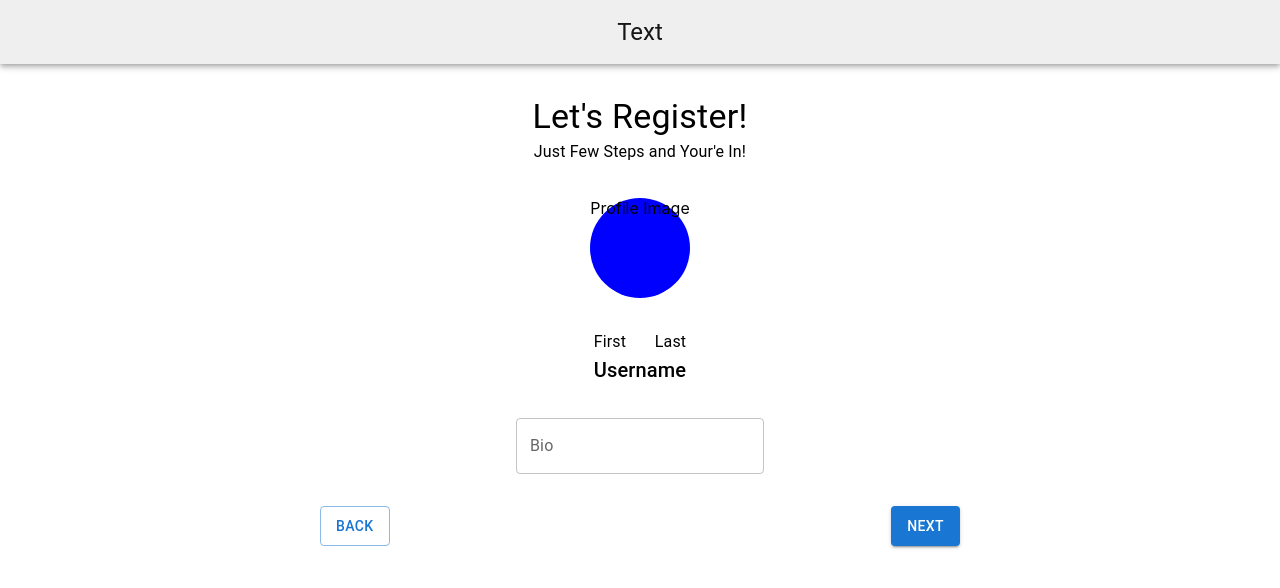
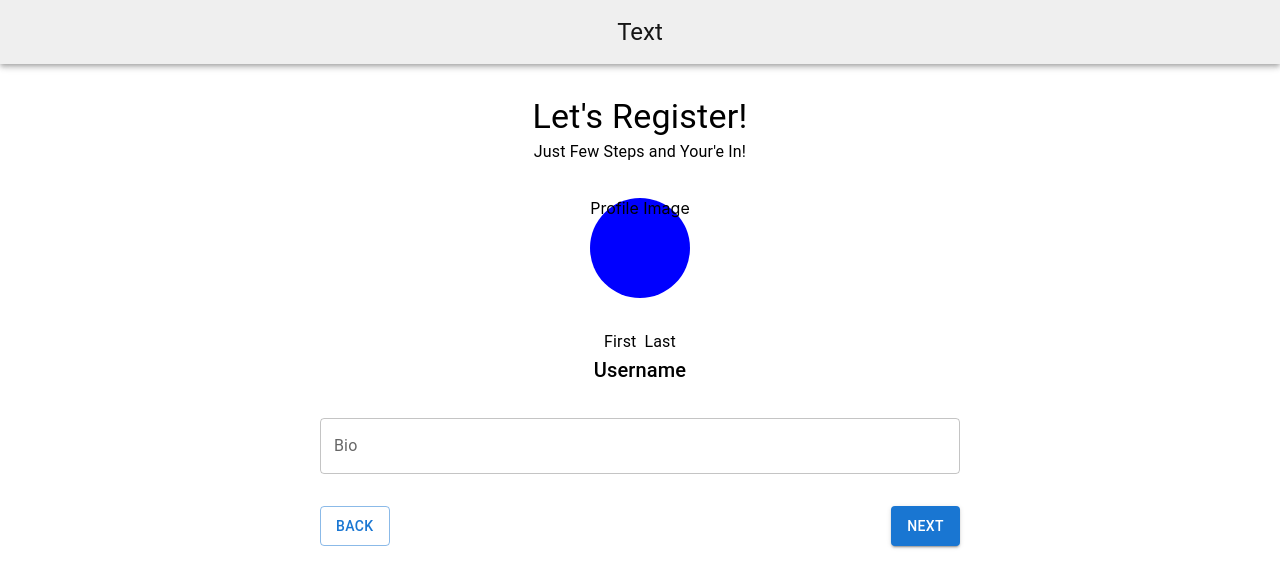
Before and after one commit to AvishayDev/Instagram, a React (Create React App) app in the folder frontend/: page /register/3 in a window 1280 px wide. Shown: the top 588 px of the page. Built offline with nearby package versions, Linux system fonts and the light colour scheme.

Commit message:
fix ui bug in register

```diff
--- a/frontend/src/pages/Register/RegisterStep3.tsx
+++ b/frontend/src/pages/Register/RegisterStep3.tsx
@@ -5,7 +5,7 @@ import { TextareaAutosize } from '@mui/base';
 
 function RegisterStep3() {
     return (
-        <Stack spacing={4} sx={{width:'50vw', alignItems:'center'}}>
+        <Stack spacing={4} sx={{width:'50vw'}}>
 
             <Box
                 component='div'
@@ -13,13 +13,14 @@ function RegisterStep3() {
                     width:'100px',
                     height:'100px',
                     bgcolor:'blue',
-                    borderRadius:'100%'
+                    borderRadius:'100%',
+                    alignSelf:'center'
                     }}>
                     Profile Image
             </Box>
 
             <Box>
-                <Stack direction='row' sx={{justifyContent:'space-between'}}>
+                <Stack spacing={1} direction='row' sx={{justifyContent:'center'}}>
                     <Typography>First</Typography>
                     <Typography>Last</Typography>
                 </Stack>
```
